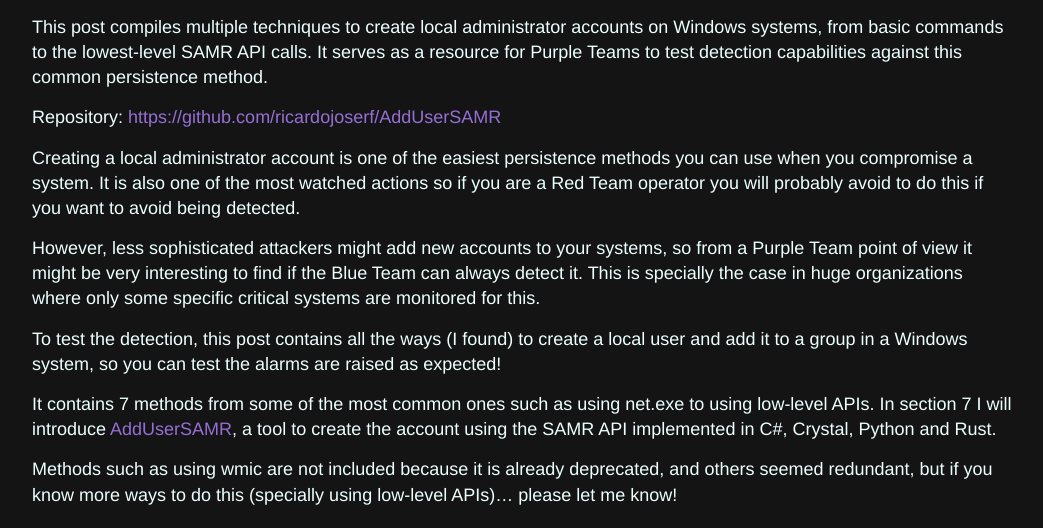
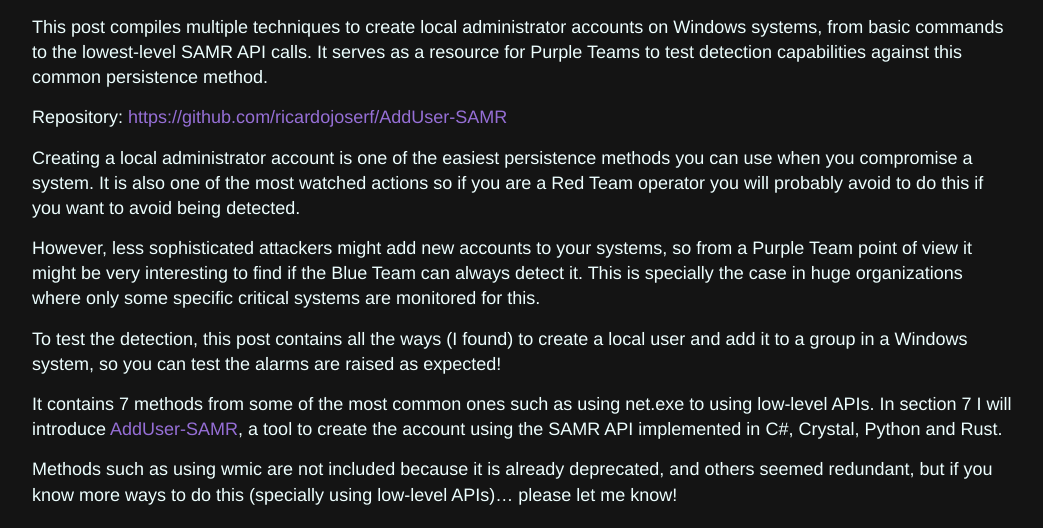
Before and after one commit to ricardojoserf/ricardojoserf.github.io, a Jekyll site: the page built from _posts/2026-1-27-adduser_alternatives.md, in a window 1280 px wide and 900 px high. Shown: the part 202-730 px from the top of the window, without its empty margins (118-1161 px from the left). Built offline with Jekyll 4.4.1, drawn with Linux system fonts in a browser that asks for light colours.

Commit message:
Update 2026-1-27-adduser_alternatives.md

```diff
--- a/_posts/2026-1-27-adduser_alternatives.md
+++ b/_posts/2026-1-27-adduser_alternatives.md
@@ -9,7 +9,7 @@
 
 <!--more-->
 
-Repository: [https://github.com/ricardojoserf/AddUserSAMR](https://github.com/ricardojoserf/AddUserSAMR)
+Repository: [https://github.com/ricardojoserf/AddUser-SAMR](https://github.com/ricardojoserf/AddUser-SAMR)
 
 <div style="margin-bottom: 12px;"></div>
 
@@ -19,7 +19,7 @@
 
 To test the detection, this post contains all the ways (I found) to create a local user and add it to a group in a Windows system, so you can test the alarms are raised as expected!
 
-It contains 7 methods from some of the most common ones such as using net.exe to using low-level APIs. In section 7 I will introduce [AddUserSAMR](https://github.com/ricardojoserf/AddUserSAMR), a tool to create the account using the SAMR API implemented in C#, Crystal, Python and Rust.
+It contains 7 methods from some of the most common ones such as using net.exe to using low-level APIs. In section 7 I will introduce [AddUser-SAMR](https://github.com/ricardojoserf/AddUser-SAMR), a tool to create the account using the SAMR API implemented in C#, Crystal, Python and Rust.
 
 Methods such as using wmic are not included because it is already deprecated, and others seemed redundant, but if you know more ways to do this (specially using low-level APIs)... please let me know!
 
```
